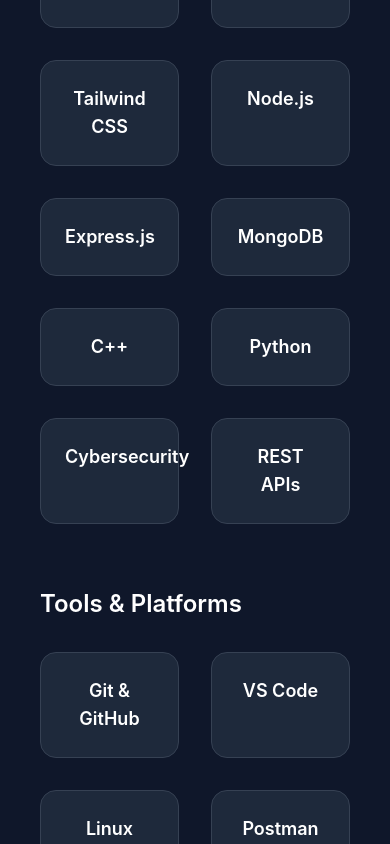
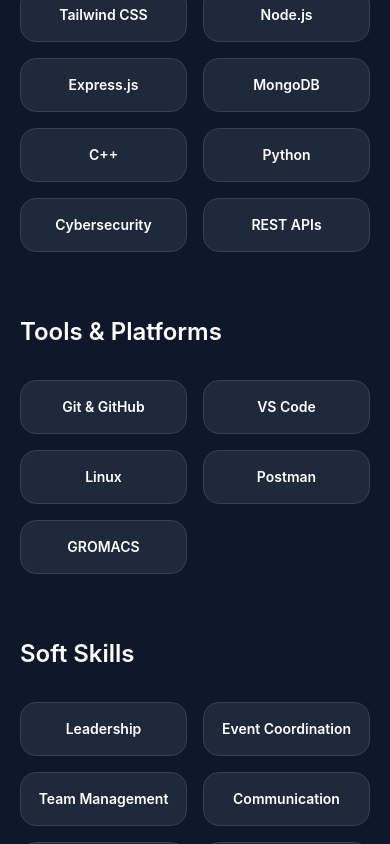
Before and after one commit to Arpit23131/portfolio-website, a React (Vite) app: page / in a window 390 px wide. Shown: the part 5740-6584 px from the top of the page. Built offline with nearby package versions, Linux system fonts and the light colour scheme.

Commit message:
Update Skills.jsx

```diff
--- a/src/components/Skills.jsx
+++ b/src/components/Skills.jsx
@@ -1,3 +1,4 @@
+
 function Skills() {
 
   const technicalSkills = [
@@ -31,10 +32,9 @@ function Skills() {
   ]
 
   return (
-
     <section
       id="skills"
-      className="px-10 py-24 bg-[#0f172a] text-white"
+      className="px-5 sm:px-8 md:px-10 py-16 md:py-24 bg-[#0f172a] text-white"
     >
 
       <div className="max-w-6xl mx-auto">
@@ -51,13 +51,13 @@ function Skills() {
             Technical Skills
           </h3>
 
-          <div className="grid grid-cols-2 md:grid-cols-3 lg:grid-cols-4 gap-8">
+          <div className="grid grid-cols-2 md:grid-cols-3 lg:grid-cols-4 gap-4 sm:gap-6 md:gap-8">
 
             {technicalSkills.map((skill, index) => (
 
               <div
                 key={index}
-                className="bg-[#1e293b] border border-gray-700 rounded-2xl p-6 text-center text-lg font-semibold hover:border-cyan-400 hover:text-cyan-400 hover:shadow-[0_0_25px_rgba(34,211,238,0.3)] transition duration-300 hover:-translate-y-2"
+                className="bg-[#1e293b] border border-gray-700 rounded-2xl p-4 sm:p-6 text-center text-sm sm:text-lg font-semibold hover:border-cyan-400 hover:text-cyan-400 hover:shadow-[0_0_25px_rgba(34,211,238,0.3)] transition duration-300 hover:-translate-y-2"
               >
                 {skill}
               </div>
@@ -75,13 +75,13 @@ function Skills() {
             Tools & Platforms
           </h3>
 
-          <div className="grid grid-cols-2 md:grid-cols-3 lg:grid-cols-4 gap-8">
+          <div className="grid grid-cols-2 md:grid-cols-3 lg:grid-cols-4 gap-4 sm:gap-6 md:gap-8">
 
             {toolsPlatforms.map((tool, index) => (
 
               <div
                 key={index}
-                className="bg-[#1e293b] border border-gray-700 rounded-2xl p-6 text-center text-lg font-semibold hover:border-cyan-400 hover:text-cyan-400 hover:shadow-[0_0_25px_rgba(34,211,238,0.3)] transition duration-300 hover:-translate-y-2"
+                className="bg-[#1e293b] border border-gray-700 rounded-2xl p-4 sm:p-6 text-center text-sm sm:text-lg font-semibold hover:border-cyan-400 hover:text-cyan-400 hover:shadow-[0_0_25px_rgba(34,211,238,0.3)] transition duration-300 hover:-translate-y-2"
               >
                 {tool}
               </div>
@@ -99,13 +99,13 @@ function Skills() {
             Soft Skills
           </h3>
 
-          <div className="grid grid-cols-2 md:grid-cols-3 lg:grid-cols-4 gap-8">
+          <div className="grid grid-cols-2 md:grid-cols-3 lg:grid-cols-4 gap-4 sm:gap-6 md:gap-8">
 
             {softSkills.map((skill, index) => (
 
               <div
                 key={index}
-                className="bg-[#1e293b] border border-gray-700 rounded-2xl p-6 text-center text-lg font-semibold hover:border-cyan-400 hover:text-cyan-400 hover:shadow-[0_0_25px_rgba(34,211,238,0.3)] transition duration-300 hover:-translate-y-2"
+                className="bg-[#1e293b] border border-gray-700 rounded-2xl p-4 sm:p-6 text-center text-sm sm:text-lg font-semibold hover:border-cyan-400 hover:text-cyan-400 hover:shadow-[0_0_25px_rgba(34,211,238,0.3)] transition duration-300 hover:-translate-y-2"
               >
                 {skill}
               </div>
```
